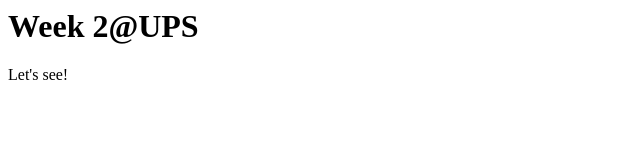
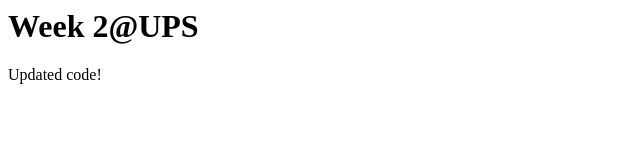
Before and after one commit to suji475/09132018, a plain HTML site: page index.html in a window 1280 px wide. Shown: the full height of the page, 0-640 px from the left. Drawn offline with Linux system fonts and the light colour scheme.

Commit message:
updated code

```diff
--- a/index.html
+++ b/index.html
@@ -1,6 +1,6 @@
 <html>
 <body>
 <h1>Week 2@UPS</h1>
-<p1>Let's see!</p1>
+<p1>Updated code!</p1>
 </body>
 </html>
```
